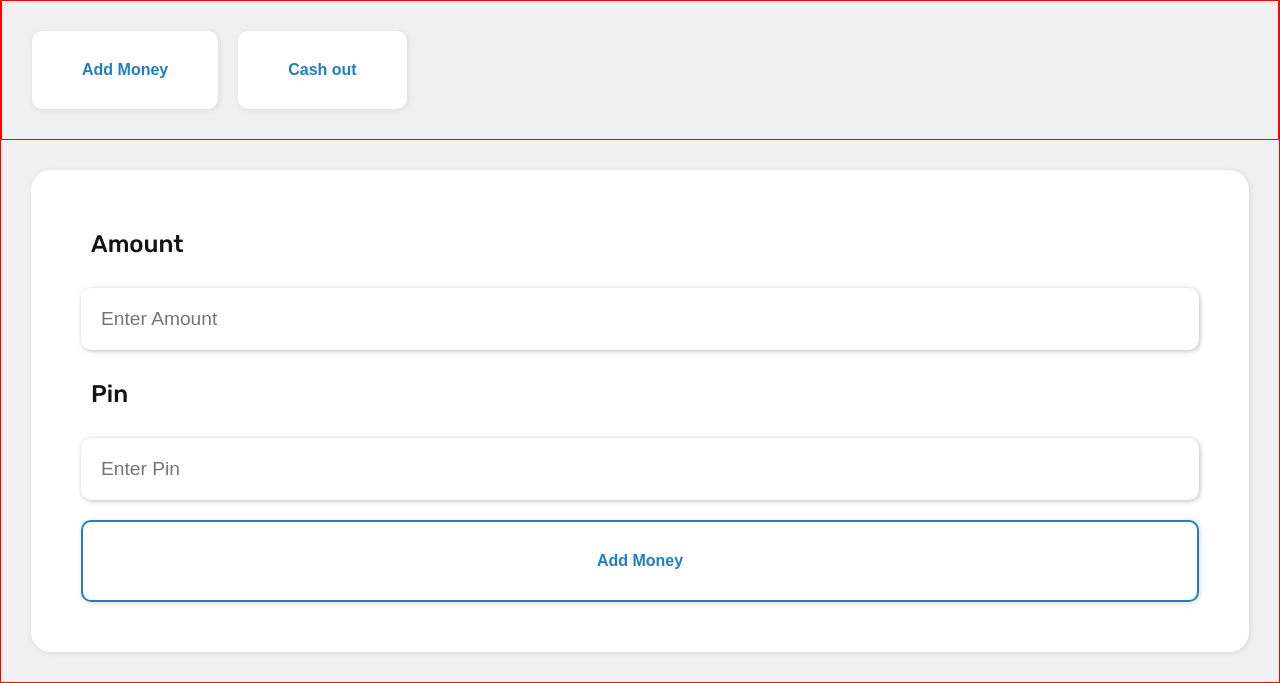
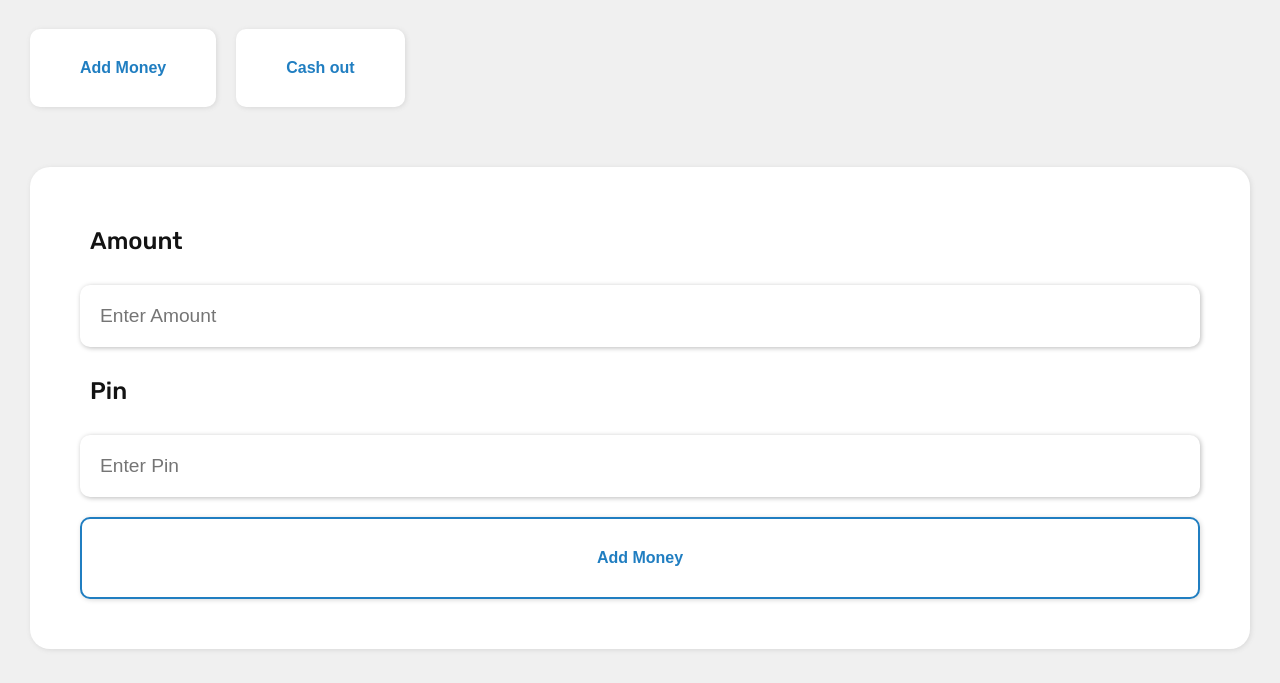
Before and after one commit to refatalhasan/payoo, a plain HTML site: page pages/home.html in a window 1280 px wide. Shown: the part 201-884 px from the top of the page. Drawn offline with Linux system fonts and the light colour scheme.

Commit message:
css border removed

```diff
--- a/style/home.css
+++ b/style/home.css
@@ -15,7 +15,6 @@ body {
 }
 
 main {
-    border: 1px solid red;
     height: fit-content;
     width: 100%;
     display: flex;
@@ -78,7 +77,6 @@ main {
 #btn-div {
     width: 100%;
     height: fit-content;
-    border: 1px red solid;
     padding: 30px;
     gap: 20px;
     display: flex;
```
